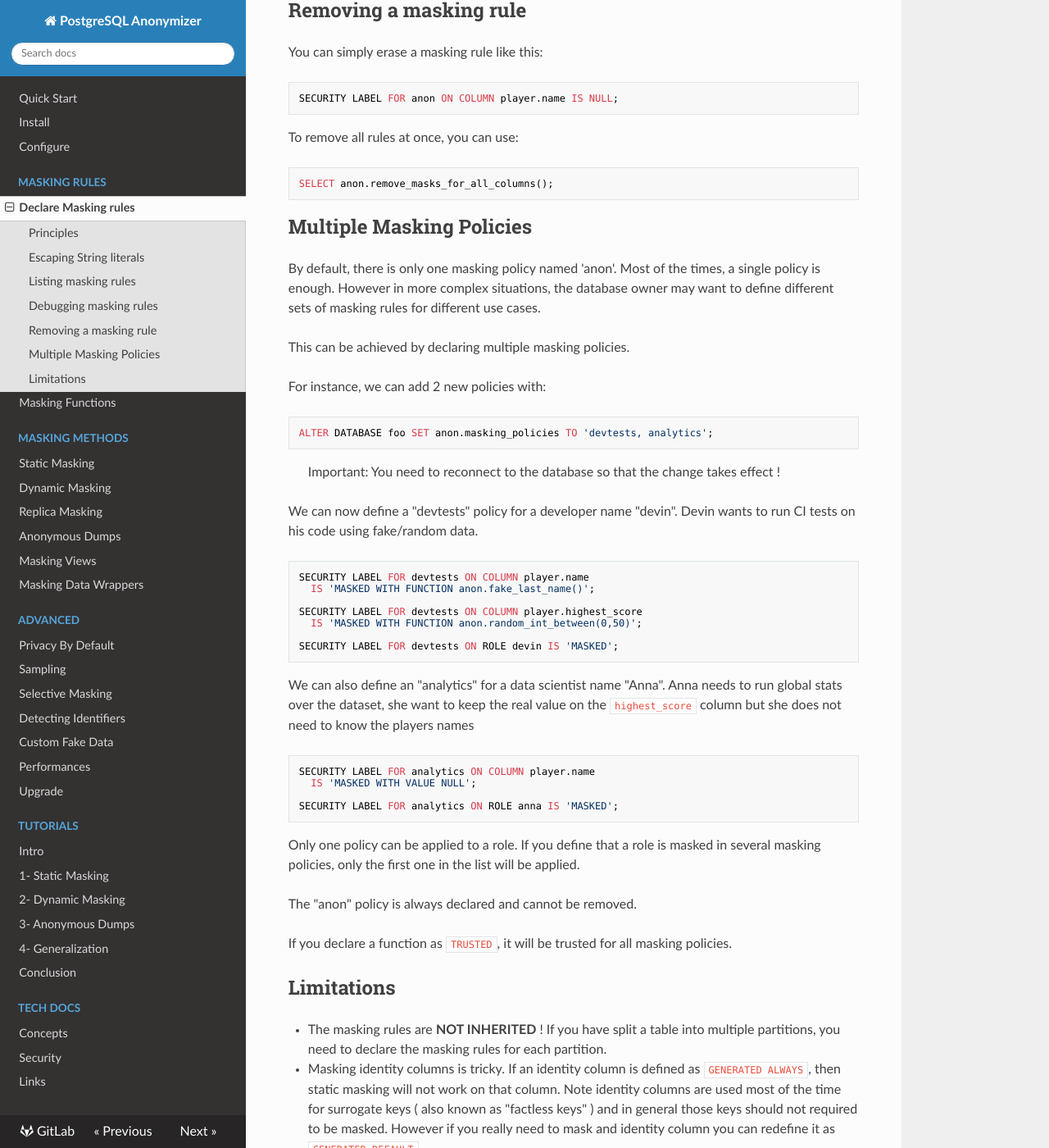
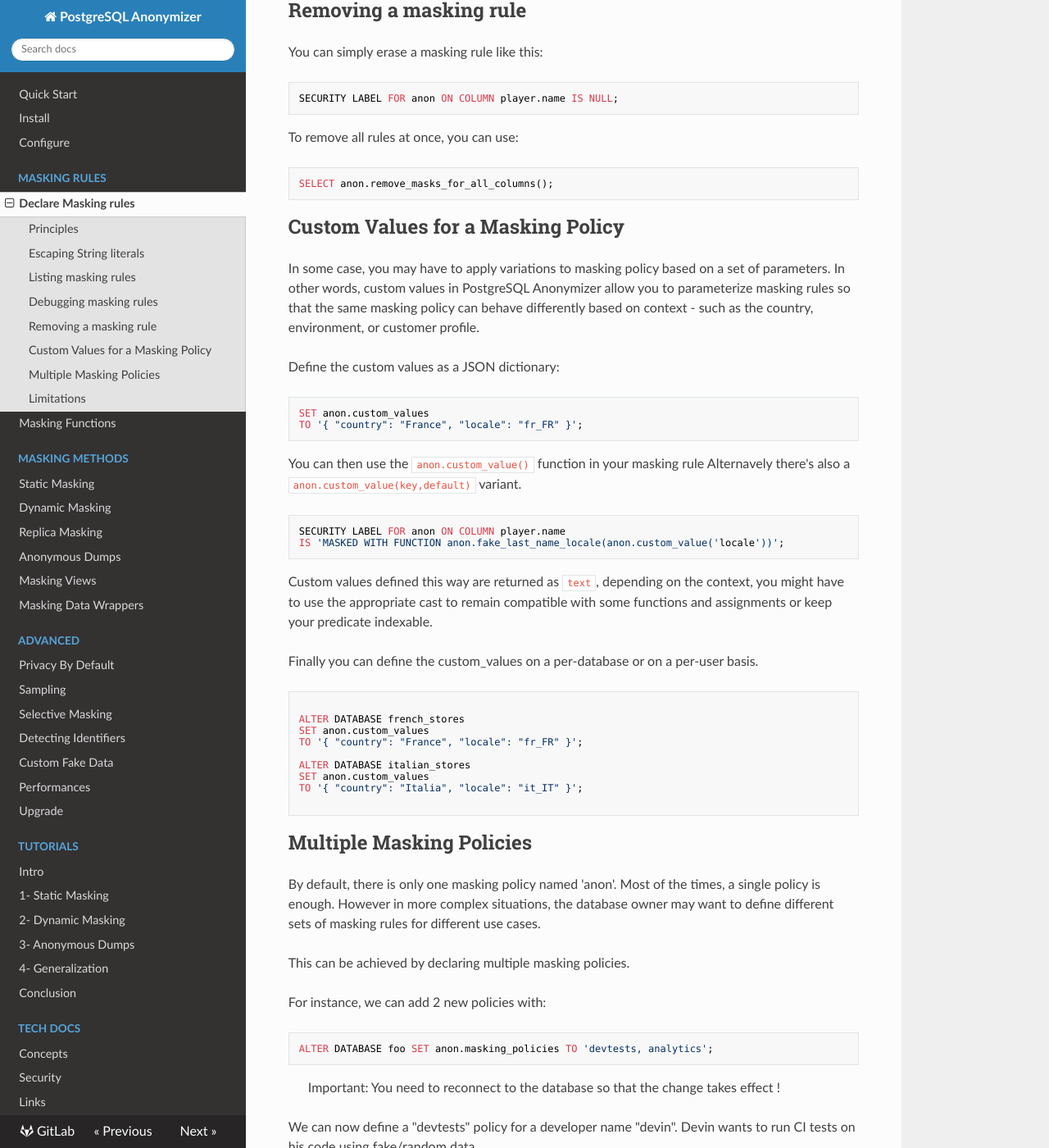
Before and after one commit to neondatabase/postgresql_anonymizer, an MkDocs documentation site: the page built from docs/declare_masking_rules.md, in a window 1280 px wide and 1400 px high, scrolled down 1868 px. Shown: the whole window at 82% size. Built offline with MkDocs 1.6.1, drawn with Linux system fonts in a browser that asks for light colours; nearby versions of some CDN libraries.

Commit message:
Custom Values

````diff
--- a/docs/declare_masking_rules.md
+++ b/docs/declare_masking_rules.md
@@ -128,6 +128,51 @@ To remove all rules at once, you can use:
 SELECT anon.remove_masks_for_all_columns();
 ```
 
+Custom Values for a Masking Policy
+------------------------------------------------------------------------------
+
+In some case, you may have to apply variations to masking policy based on a
+set of parameters. In other words, custom values in PostgreSQL Anonymizer
+allow you to parameterize masking rules so that the same masking policy can
+behave differently based on context - such as the country, environment, or
+customer profile.
+
+Define the custom values as a JSON dictionary:
+
+```sql
+SET anon.custom_values
+TO '{ "country": "France", "locale": "fr_FR" }';
+```
+
+You can then use the `anon.custom_value()` function in your masking rule
+Alternavely there's also a `anon.custom_value(key,default)` variant.
+
+```sql
+SECURITY LABEL FOR anon ON COLUMN player.name
+IS 'MASKED WITH FUNCTION anon.fake_last_name_locale(anon.custom_value('locale'))';
+```
+
+Custom values defined this way are returned as `text`, depending on
+the context, you might have to use the appropriate cast to remain
+compatible with some functions and assignments or keep your predicate
+indexable.
+
+Finally you can define the custom_values on a per-database or on a per-user
+basis.
+
+```sql
+
+ALTER DATABASE french_stores
+SET anon.custom_values
+TO '{ "country": "France", "locale": "fr_FR" }';
+
+ALTER DATABASE italian_stores
+SET anon.custom_values
+TO '{ "country": "Italia", "locale": "it_IT" }';
+
+```
+
+
 
 Multiple Masking Policies
 ------------------------------------------------------------------------------
````
Also changed, not shown: 7 other files.
